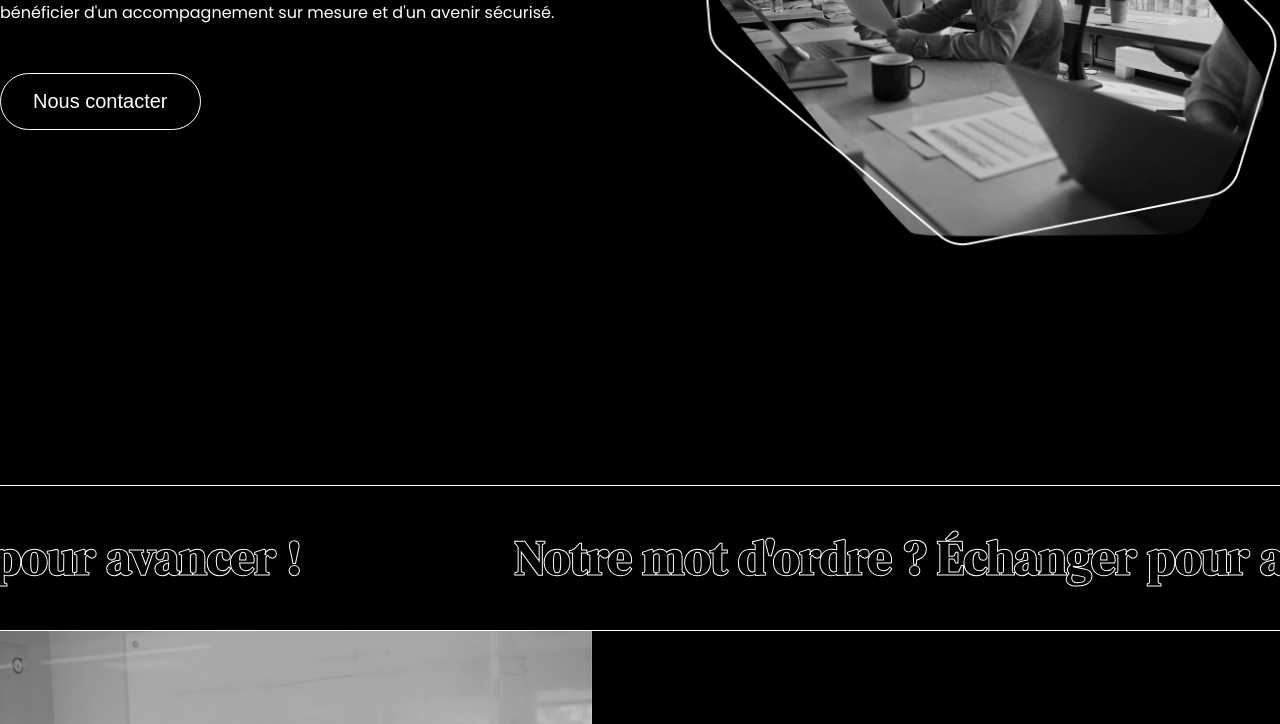
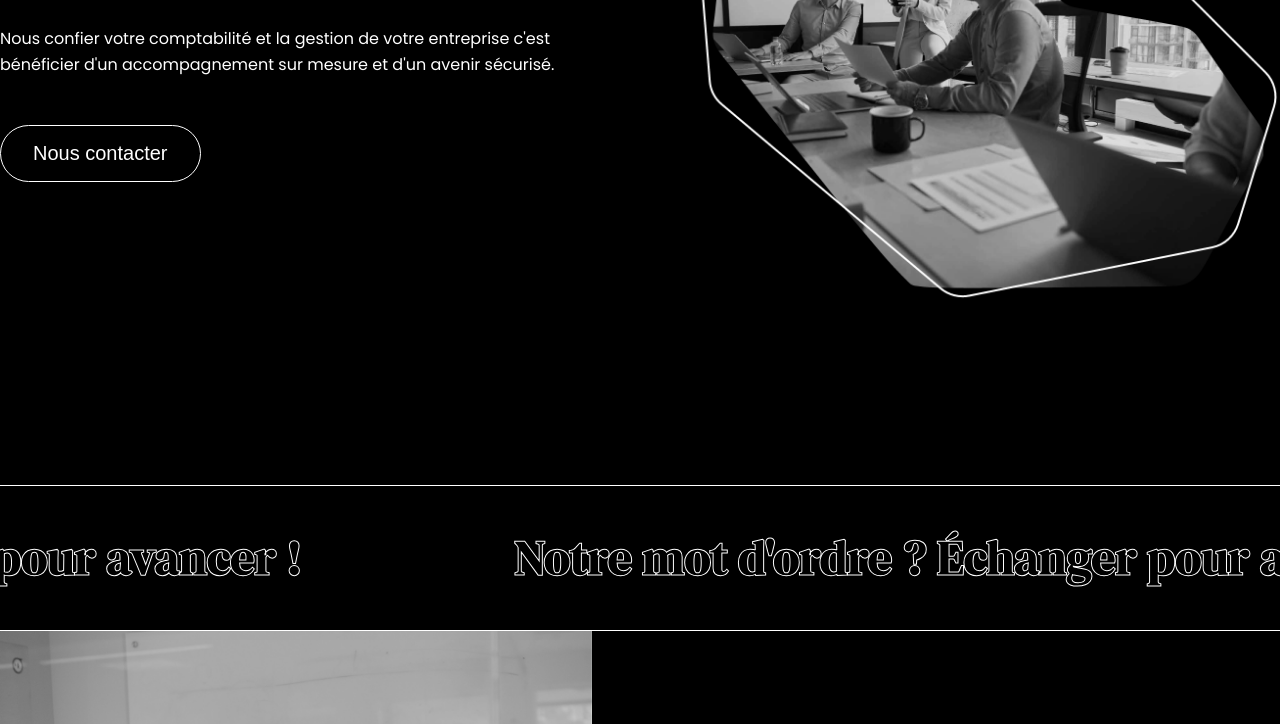
Before and after one commit to BrandonKTC/test, a plain HTML site: page index.html in a window 1280 px wide. Shown: the part 315-1039 px from the top of the page. Drawn offline with Linux system fonts and the light colour scheme.

Commit message:
fixing padding

```diff
--- a/css/style.css
+++ b/css/style.css
@@ -162,7 +162,7 @@ html {
 /******************************/
 .section-hero {
 	background-color: var(--black);
-	padding: 9.6rem 0;
+	padding: 14.8rem 0 9.6rem;
 	height: 100vh;
 }
 
```
